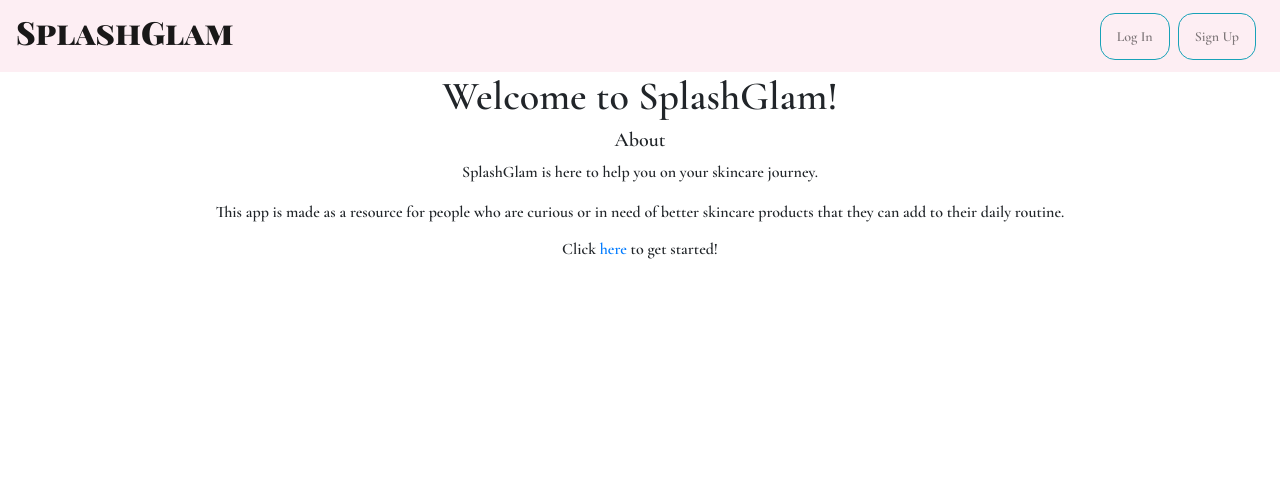
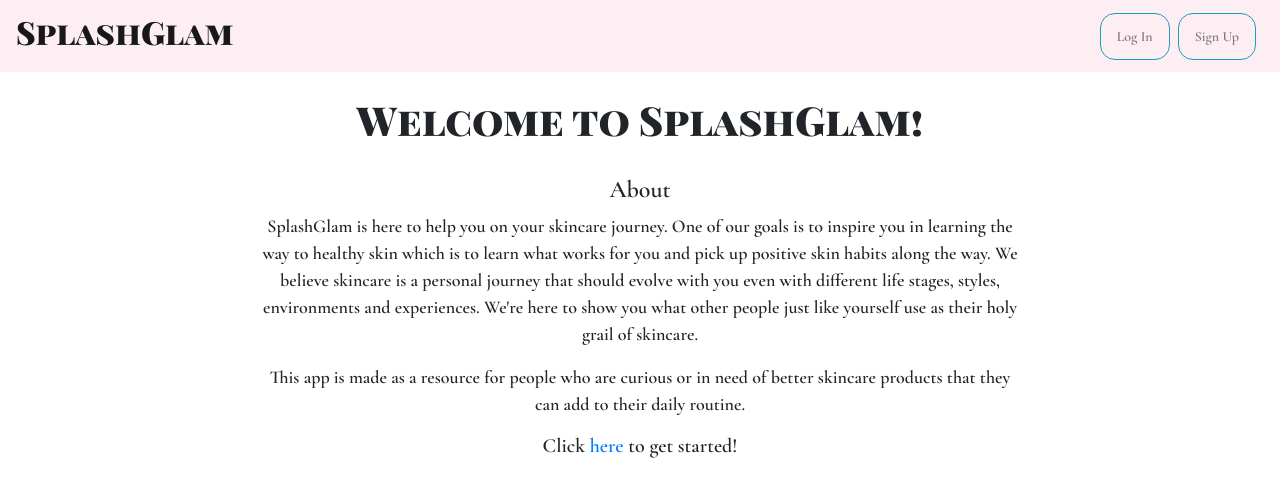
Before and after one commit to tolentinoel/splashglam_frontend, a React (Create React App) app: page / in a window 1280 px wide. Shown: the top 496 px of the page. Built offline with nearby package versions, Linux system fonts and the light colour scheme.

Commit message:
fixed delete user function, added css

```diff
--- a/src/App.js
+++ b/src/App.js
@@ -99,13 +99,14 @@ class App extends React.Component {
 
 
   handleDelete = () => {
-
+  //  debugger
     fetch(`http://localhost:3000/users/${this.state.user.id}`, {
       method:  "DELETE",
       headers: {"Content-Type": "application/json"}
     })
     .then(res => res.json())
     .then(() => {
+      debugger
       alert("Account deleted.")
       this.handleLogout()
     })
--- a/src/components/FormRender.js
+++ b/src/components/FormRender.js
@@ -66,7 +66,7 @@ class FormRender extends Component {
                   <Form.Control type="text" name="username" value={this.state.username} onChange={this.handleChange} />
                 </Form.Group>
                 :
-                  <Form.Group className="form_render">
+                  <Form.Group className="form_render_update">
                     <Form.Label htmlFor="username">Username</Form.Label>
                     <Form.Control type="text" name="username" value={this.state.username} onChange={this.handleChange} placeholder={this.props.currentUser.username} />
                   </Form.Group>
@@ -79,7 +79,7 @@ class FormRender extends Component {
                   </Form.Group>
 
                   {this.props.name === "Update" ?
-                    <Form.Group className="form_render">
+                    <Form.Group className="form_render_update">
                       <Form.Label htmlFor="age" >Age</Form.Label>
                     <Form.Control type="number" name="age" value={this.state.age} min='1' max='100' onChange={this.handleChange} placeholder={this.props.currentUser.age}/>
                   </Form.Group> : null}
--- a/src/components/Home.js
+++ b/src/components/Home.js
@@ -23,10 +23,10 @@ class Home extends Component {
                 :
                 <div className='home_jumbotron'>
                     <h1 className="about_header">Welcome to SplashGlam!</h1>
-                    <h5>About</h5>
-                    <p>SplashGlam is here to help you on your skincare journey.</p>
+                    <h4><b>About</b></h4>
+                    <p>SplashGlam is here to help you on your skincare journey. One of our goals is to inspire you in learning the way to healthy skin which is to learn what works for you and pick up positive skin habits along the way. We believe skincare is a personal journey that should evolve with you even with different life stages, styles, environments and experiences. We're here to  show you what other people just like yourself use as their holy grail of skincare.</p>
                     <p>This app is made as a resource for people who are curious or in need of better skincare products that they can add to their daily routine.</p>
-                    <h6>Click <Link to='/login'>here</Link> to get started!</h6>
+                    <h5>Click <Link to='/login'>here</Link> to get started!</h5>
                 </div>
 
 
--- a/src/components/ProductList.js
+++ b/src/components/ProductList.js
@@ -32,13 +32,13 @@ class ProductList extends Component {
                         <Nav.Link href="/products">All</Nav.Link>
                     </Nav.Item>
                     <Nav.Item>
-                        <Nav.Link href="/normal">Normal or Combination</Nav.Link>
+                        {/* <Nav.Link href="/normal">Normal or Combination</Nav.Link> */}
                     </Nav.Item>
                     <Nav.Item>
-                        <Nav.Link href="/oily">Oily</Nav.Link>
+                        {/* <Nav.Link href="/oily">Oily</Nav.Link> */}
                     </Nav.Item>
                     <Nav.Item>
-                        <Nav.Link href="/dry">Dry</Nav.Link>
+                        {/* <Nav.Link href="/dry">Dry</Nav.Link> */}
                     </Nav.Item>
                 </Nav>
 
--- a/src/css/Home.css
+++ b/src/css/Home.css
@@ -0,0 +1,18 @@
+.home{
+    text-align: center;
+}
+
+.home_jumbotron{
+    display: inline-block;
+    width: 60%;
+}
+
+.home_jumbotron p{
+    font-size: 18px;
+}
+
+.about_header{
+    line-height: 6rem;
+    font-family: 'Playfair Display SC', serif;
+    font-weight: 900;
+}
--- a/src/css/ProductCard.css
+++ b/src/css/ProductCard.css
@@ -1,6 +1,6 @@
 .p_card_div{
     display: inline-block;
-
+    margin: 8px;
 }
 
 .p_card{
@@ -19,6 +19,10 @@
 
 }
 
+.card-body{
+    padding-top: 10px;
+}
+
 
 .bookmark_btn{
     border-radius: 15px;
--- a/src/css/ProductList.css
+++ b/src/css/ProductList.css
@@ -1,4 +1,4 @@
 .product_list{
-    padding-left: 20px;
-    padding-right: 20px;
+    padding-left: 40px;
+    padding-right: 40px;
 }
--- a/src/css/Profile.css
+++ b/src/css/Profile.css
@@ -1,5 +1,7 @@
 .profile_div{
     min-height: 100%;
+    display: flex;
+    justify-content: center;
 }
 
 .profile_sideNav{
@@ -23,13 +25,10 @@
     padding-top: 30px;
 }
 .profile_content{
-    display: flex;
-    /* justify-content: center;
-    align-items: center; */
-    padding-left: 40px;
-    padding-top: 20px;
-    padding: 40px;
-    height: 100vh;
+    display: inline-block;
+    padding-top: 40px;
+    height: 100%;
+    width: -webkit-fill-available;
 }
 
 #greeting1{
@@ -37,15 +36,13 @@
 }
 
 #greeting2{
-    margin-left: 50px;
-    margin-right: 15px;
+
     margin-top: 15px;
     margin-bottom: 15px;
 }
 
 #greeting3{
-    margin-left: 25px;
-    margin-right: 15px;
+
     margin-top: 15px;
     margin-bottom: 15px;
 }
@@ -59,7 +56,23 @@
     width: -webkit-fill-available;
 }
 
+
 .miniCard{
     display: flex;
     justify-content: center;
+    padding: 25px;
+    flex-wrap: wrap;
 }
+
+.mini{
+    margin: 5px;
+}
+
+.prd_name{
+    font-size: 16px;
+    color: rgb(83, 11, 83);
+}
+
+.card-text{
+    font-size: 18px;
+}
```
Also changed, not shown: src/components/Profile.js (+21 -1 lines), 1 other file (tests, documents, lock files or other folders).
